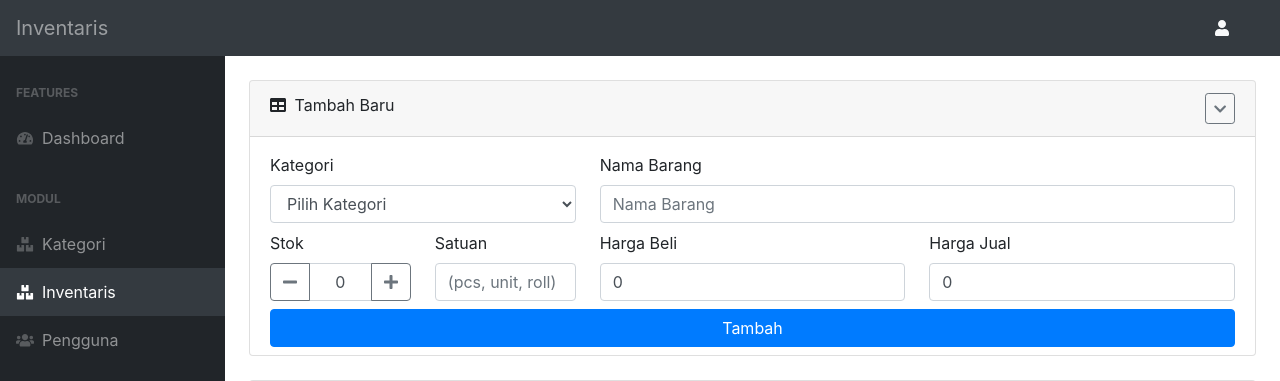
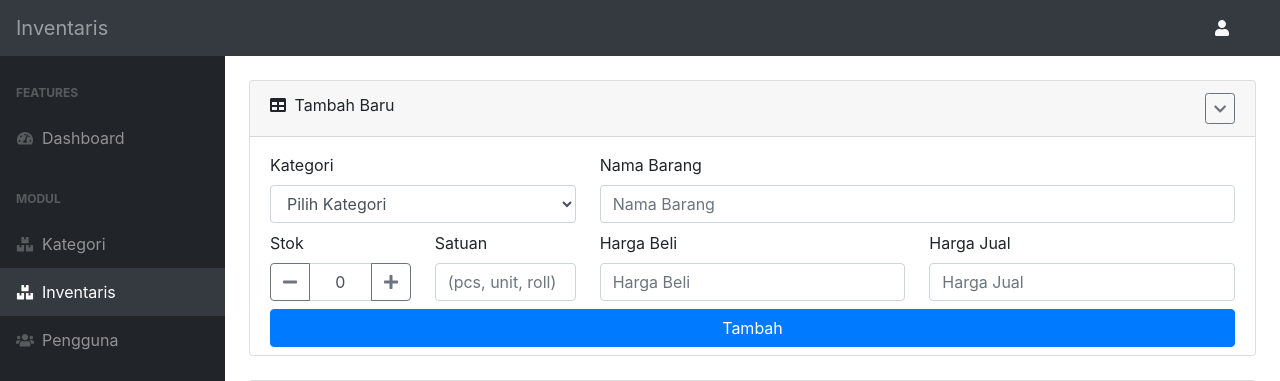
Before and after one commit to mbenkzz/ci-inventory, a CodeIgniter app: page /database/admin_dapur/items in a window 1280 px wide, after a click on "Tambah Baru". Shown: the top 381 px of the page. Run offline with CodeIgniter, Linux system fonts and the light colour scheme; the visitor is signed in with stand-in values (Sample User, id 1); data that the repository does not hold is empty.

Commit message:
remove step

```diff
--- a/application/views/admin/item/index.php
+++ b/application/views/admin/item/index.php
@@ -65,12 +65,12 @@
                                             </div>
                                             <div class="col-xl-4 col-lg-3 col-md-6 mb-2">
                                                 <label class="" for="add_barang_buy_price">Harga Beli</label>
-                                                <input type="number" class="form-control mr-sm-2" id="add_barang_buy_price" name="buy_price" placeholder="Harga Beli" value="0" min="0">
+                                                <input type="number" class="form-control mr-sm-2" id="add_barang_buy_price" name="buy_price" placeholder="Harga Beli" min="0">
                                                 <small class="text-danger"></small>
                                             </div>
                                             <div class="col-xl-4 col-lg-3 col-md-6 mb-2">
                                                 <label class="" for="add_barang_price">Harga Jual</label>
-                                                <input type="number" class="form-control mr-sm-2" id="add_barang_price" name="sell_price" placeholder="Harga Jual" value="0" min="0" step="100">
+                                                <input type="number" class="form-control mr-sm-2" id="add_barang_price" name="sell_price" placeholder="Harga Jual" min="0">
                                                 <small class="text-danger"></small>
                                             </div>
                                             <div class="col-lg-12 col-md-12 mb-2">
```
